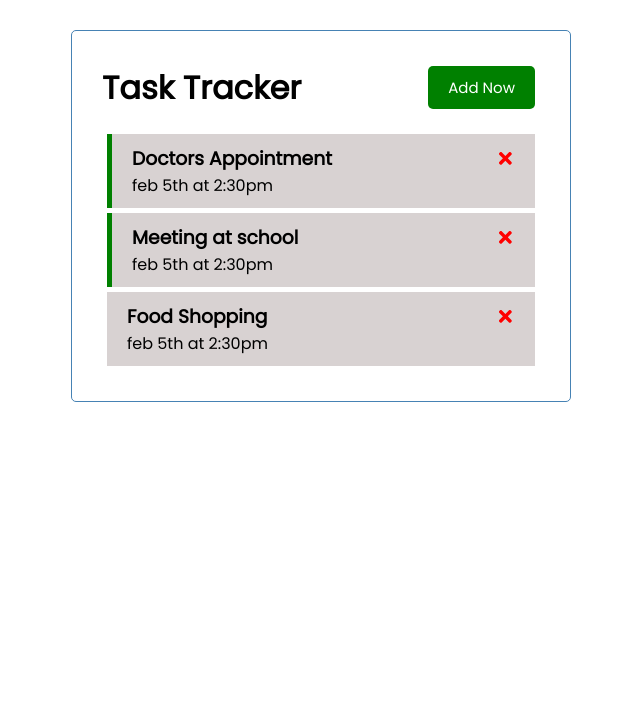
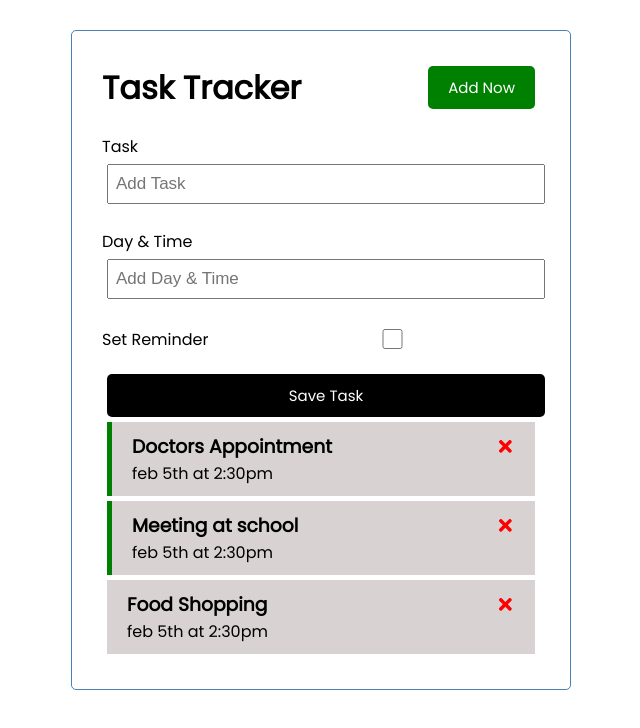
Before and after one commit to pawankumar44/MERN-learning, a React (Create React App) app in the folder task-tracker/: page / in a window 1280 px wide. Shown: the top 728 px of the page, without its empty margins (319-959 px from the left). Built offline with nearby package versions, Linux system fonts and the light colour scheme.

Commit message:
add task

```diff
--- a/task-tracker/src/App.js
+++ b/task-tracker/src/App.js
@@ -3,6 +3,7 @@ import React from "react";
 import Task from "./components/Tasks";
 //to use state inside function we hook called useState
 import { useState } from "react"
+import  AddTask  from "./components/AddTask";
 
 //by using function
 function App() {
@@ -27,6 +28,15 @@ function App() {
         reminder: false,
     },
     ])
+
+    //Add Task
+    const addTask = (task) =>{
+      //need to generate id because we are not dealing with backend here
+      const id = Math.floor(Math.random()*1000)+1
+      //preparing new task to add
+      const newTask = {id,...task} //...task will copy the remaining from parameter
+      setTasks([...tasks,newTask])
+    }
 
     //delete a task
     const deleteTask = (id) =>{
@@ -53,6 +63,8 @@ function App() {
 
       <Header title='Task Tracker'/>
 
+      <AddTask addTask={addTask} />
+
       {tasks.length>0 ?
       (<Task tasks={tasks}
         onToggle={togglerReminder} onDelete={deleteTask}/>)
--- /dev/null
+++ b/task-tracker/src/components/AddTask.js
@@ -0,0 +1,52 @@
+import { useState } from "react";
+
+
+export const AddTask = ({addTask}) => {
+
+    //Each input have own piece of state
+    //set state for every element of form
+    const [text,setText] = useState('')
+    const [day,setDate] = useState('')
+    const [reminder,setReminder] = useState(false)
+
+    return (
+        <form className='add-from' onSubmit={(e)=>{
+            e.preventDefault() //submit to a page
+            if(!text){
+                alert('Please Add a Task')
+                return
+            }
+
+            //send variables to list
+            addTask({text,day,reminder})
+            //then clear the form
+            setText('')
+            setDate('')
+            setReminder(false)
+        }}>
+            <div className='form-control'>
+                <label>Task</label>
+                <input type='text' placeholder='Add Task'
+                value={text} onChange={(e)=>setText(e.target.value)}></input>
+            </div>
+            <div className='form-control'>
+                <label>Day & Time</label>
+                <input type='text' placeholder='Add Day & Time '
+                value={day} onChange={(e)=>setDate(e.target.value)}></input>
+            </div>
+            <div className='form-control form-control-check'>
+                <label>Set Reminder</label>
+                {/* for checkbox different method used to evoke state */}
+                <input
+                // unchecked if it is false
+                checked={reminder}
+                 type='checkbox' value={reminder}
+                onChange={(e)=>setReminder(e.currentTarget.checked)}/>
+            </div>
+
+            <input type='submit' value='Save Task' className='btn btn-block'></input>
+        </form>
+    )
+}
+
+export default AddTask;
```
